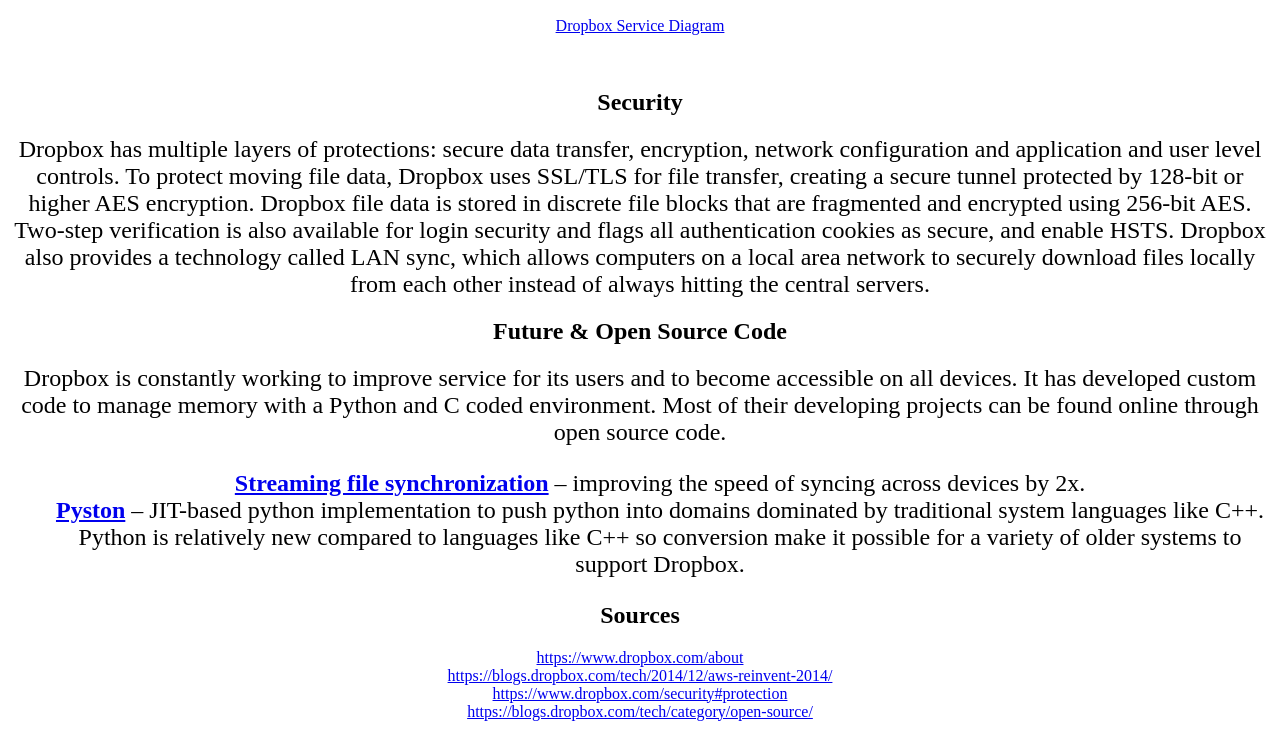
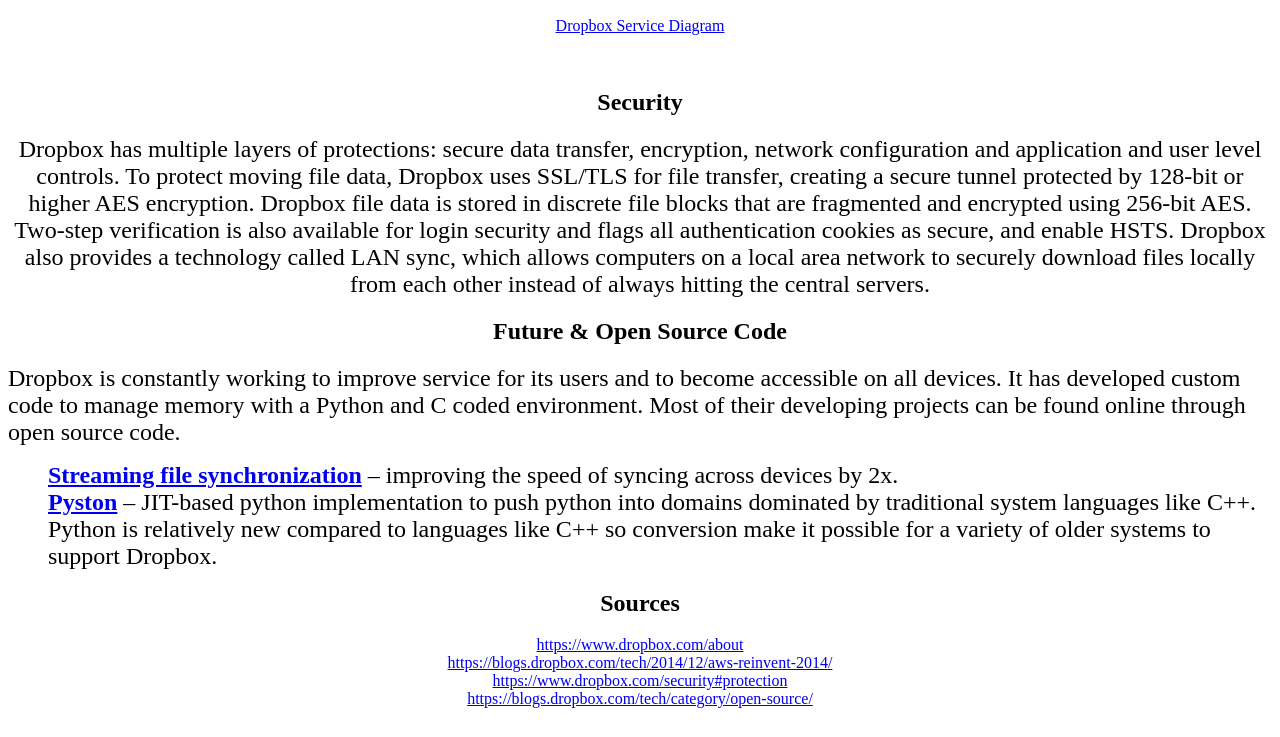
Before and after one commit to meghanhuynh/meghanhuynh.github.io, a plain HTML site: page index.html in a window 1280 px wide. Shown: the part 1278-2015 px from the top of the page. Drawn offline with Linux system fonts and the light colour scheme.

Commit message:
Update index.html

```diff
--- a/index.html
+++ b/index.html
@@ -18,7 +18,7 @@
     - Dropbox Team
     </blockquote></font></i></center>
 
-    <h2><center>Backend</center></h2>
+    <h2><center>Language</center></h2>
     <p><center><font size="5">Dropbox uses a mixed coding environment of Python and C code.
     Python is primarily used in their server backend desktop client,
     website controller logic, API backend, and analytics.
@@ -60,7 +60,7 @@
     hitting the central servers.</font></center></p>
 
     <h2><center>Future & Open Source Code</center></h2>
-    <p><center><font size="5">Dropbox is constantly working to improve service for its users and to become
+    <p><font size="5">Dropbox is constantly working to improve service for its users and to become
     accessible on all devices. It has developed custom code to manage memory
     with a Python and C coded environment. Most of their developing projects can be
     found online through open source code.
@@ -72,7 +72,7 @@
             traditional system languages like C++. <br> Python is relatively new compared to languages
             like C++ so conversion make it possible for a variety of older systems to support Dropbox.
     </ul>
-    </font></center></p>
+    </font></p>
 
     <h2><center>Sources</center></h2>
     <p><center><a href="https://www.dropbox.com/about">https://www.dropbox.com/about</a>
```
